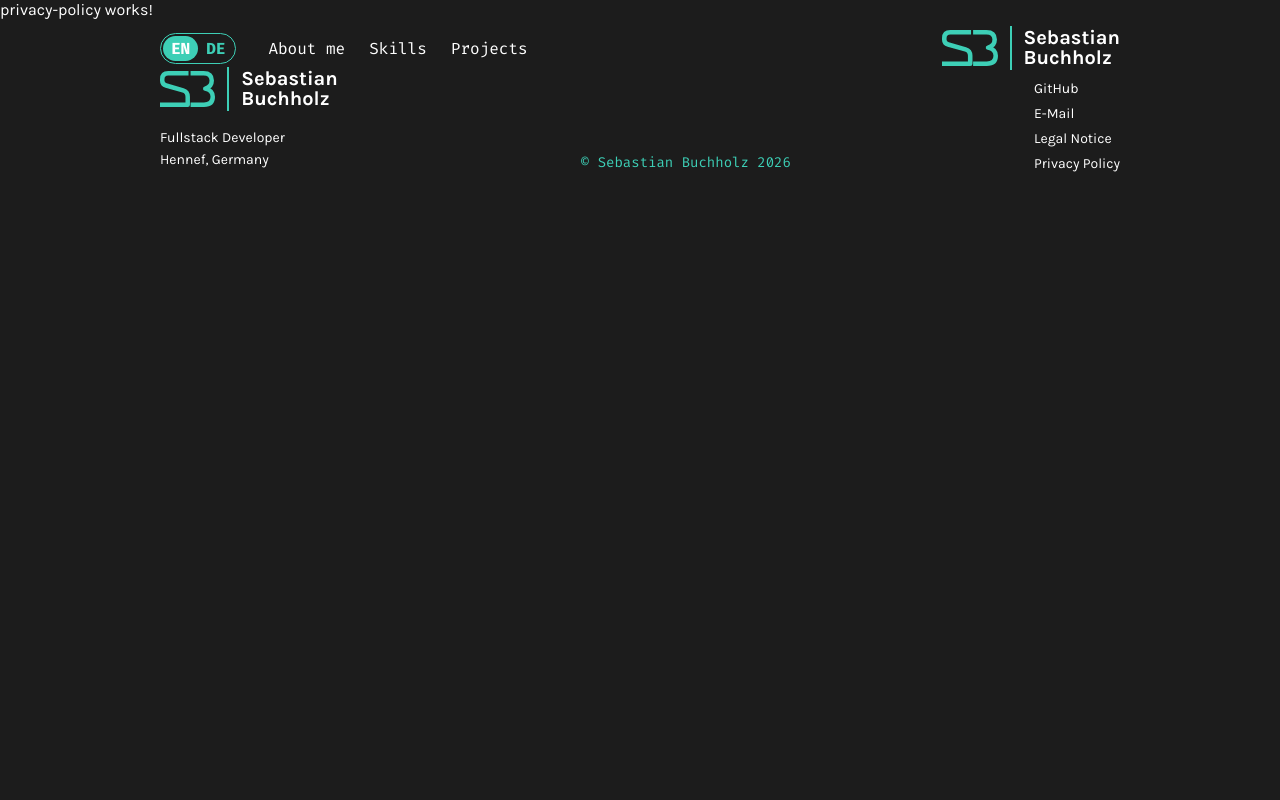
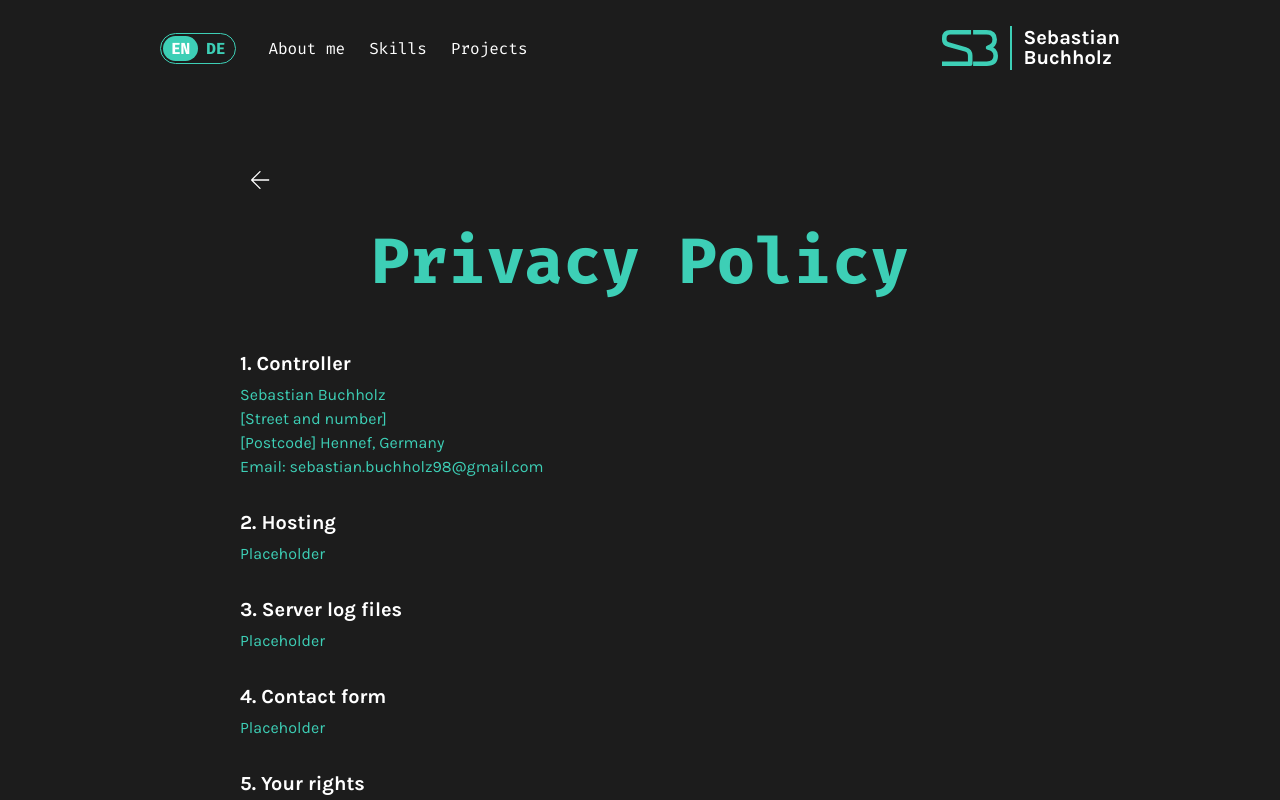
Before and after one commit to SebaBuch/Portfolio, an Angular app: page /privacy-policy in a window 1280 px wide. Both pictures are taken after a click on the button "EN". Shown: the top 800 px of the page. Built offline with nearby package versions, Linux system fonts and the light colour scheme.

Commit message:
Add privacy policy page

```diff
--- a/src/app/privacy-policy/privacy-policy.html
+++ b/src/app/privacy-policy/privacy-policy.html
@@ -1 +1,36 @@
-<p>privacy-policy works!</p>
+<section class="legal">
+    <div class="content">
+        <div class="legal-text">
+            <a routerLink="/" class="back-link">
+                <img src="/icons/arrow-left.svg" alt="Zurück zur Startseite">
+            </a>
+
+            @if (languageService.currentLanguage() === 'de'){
+            <h1>Datenschutz&shy;erklärung</h1>
+            <h2>1. Verantwortlicher</h2>
+            <p>Sebastian Buchholz<br>Bahnweg 6a<br>53773 Hennef<br>E-Mail: sebastian.buchholz98@gmail.com</p>
+            <h2>2. Hosting</h2>
+            <p>Platzhalter</p>
+            <h2>3. Server-Logfiles</h2>
+            <p>Platzhalter</p>
+            <h2>4. Kontaktformular</h2>
+            <p>Platzhalter</p>
+            <h2>5. Deine Rechte</h2>
+            <p>Platzhalter</p>
+            } @else{
+            <h1>Privacy Policy</h1>
+            <h2>1. Controller</h2>
+            <p>Sebastian Buchholz<br>[Street and number]<br>[Postcode] Hennef, Germany<br>Email:
+                sebastian.buchholz98&#64;gmail.com</p>
+            <h2>2. Hosting</h2>
+            <p>Placeholder</p>
+            <h2>3. Server log files</h2>
+            <p>Placeholder</p>
+            <h2>4. Contact form</h2>
+            <p>Placeholder</p>
+            <h2>5. Your rights</h2>
+            <p>Placeholder</p>
+            }
+        </div>
+    </div>
+</section>
```
Also changed, not shown: src/app/privacy-policy/privacy-policy.ts (+6 -2 lines).
